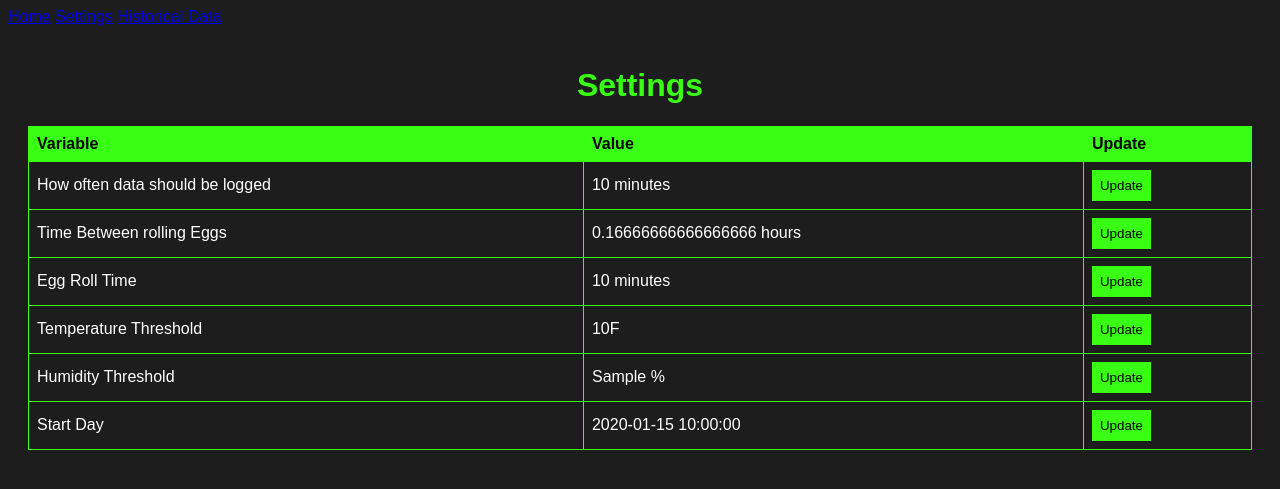
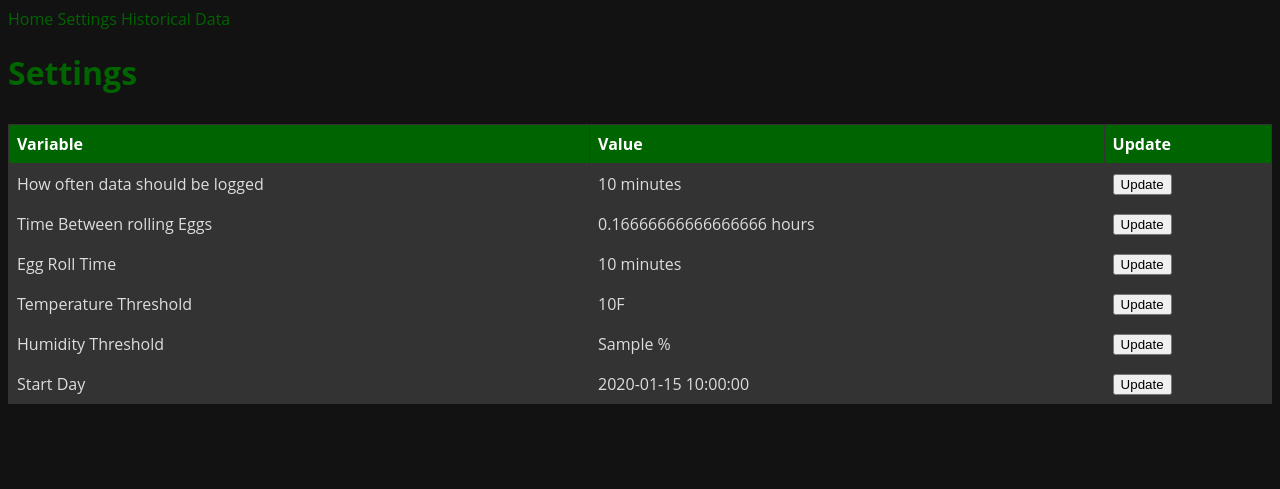
Before and after one commit to rrobert45/App, a Flask app: template templates/settings.html in a window 1280 px wide. Shown: the top 489 px of the page. Run offline with Flask 2, Linux system fonts and the light colour scheme; the template is opened without the code that fills it: most values are stand-ins (such as "Sample title", 1, 10 or a date in 2020).

Commit message:
Update style.css

```diff
--- a/static/style.css
+++ b/static/style.css
@@ -1,77 +1,44 @@
 body {
-  background-color: #1d1d1d;
-  color: white;
-  font-family: Arial, sans-serif;
+  background-color: #121212;
+  color: #ddd;
+  font-family: 'Open Sans', sans-serif;
 }
 
-h1 {
-  text-align: center;
-  color: #39ff14;
+/* Headings */
+h1, h2, h3, h4, h5, h6 {
+  color: #006400;
 }
 
-/* Navigation Bar */
-nav {
-  background-color: #1d1d1d;
-  color: white;
-  display: flex;
-  justify-content: space-between;
-  align-items: center;
-  padding: 0px 20px;
+/* Links */
+a {
+  color: #006400;
+  text-decoration: none;
 }
 
-nav a {
-  color: white;
-  text-decoration: none;
-  padding: 10px;
+a:hover {
+  color: #ddd;
 }
 
-nav a:hover {
-  background-color: #39ff14;
-  color: black;
+/* Table */
+table {
+  border-collapse: collapse;
+  width: 100%;
+  margin: 30px 0;
+  background-color: #1b1b1b;
 }
 
-/* Settings Page */
-.settings {
-  display: flex;
-  flex-wrap: wrap;
-  justify-content: center;
-  align-items: center;
-  margin: 20px;
-}
-
-.settings table {
-  width: 100%;
-  border-collapse: collapse;
-}
-
-.settings th, .settings td {
-  border: 1px solid #39ff14;
+th, td {
+  border: 1px solid #333;
   padding: 8px;
   text-align: left;
 }
 
-.settings th {
-  background-color: #39ff14;
-  color: black;
+th {
+  background-color: #006400;
+  color: #fff;
 }
 
-.settings .update-button {
-  background-color: #39ff14;
-  color: black;
-  border: none;
-  padding: 8px;
+td {
+  background-color: #333;
+  color: #ddd;
 }
-
-/* Historical Data Page */
-.historical-data {
-  display: flex;
-  flex-wrap: wrap;
-  justify-content: center;
-  align-items: center;
-  margin: 20px;
-}
-
-.historical-data table {
-  width: 100%;
-  border-collapse: collapse;
-}
```
